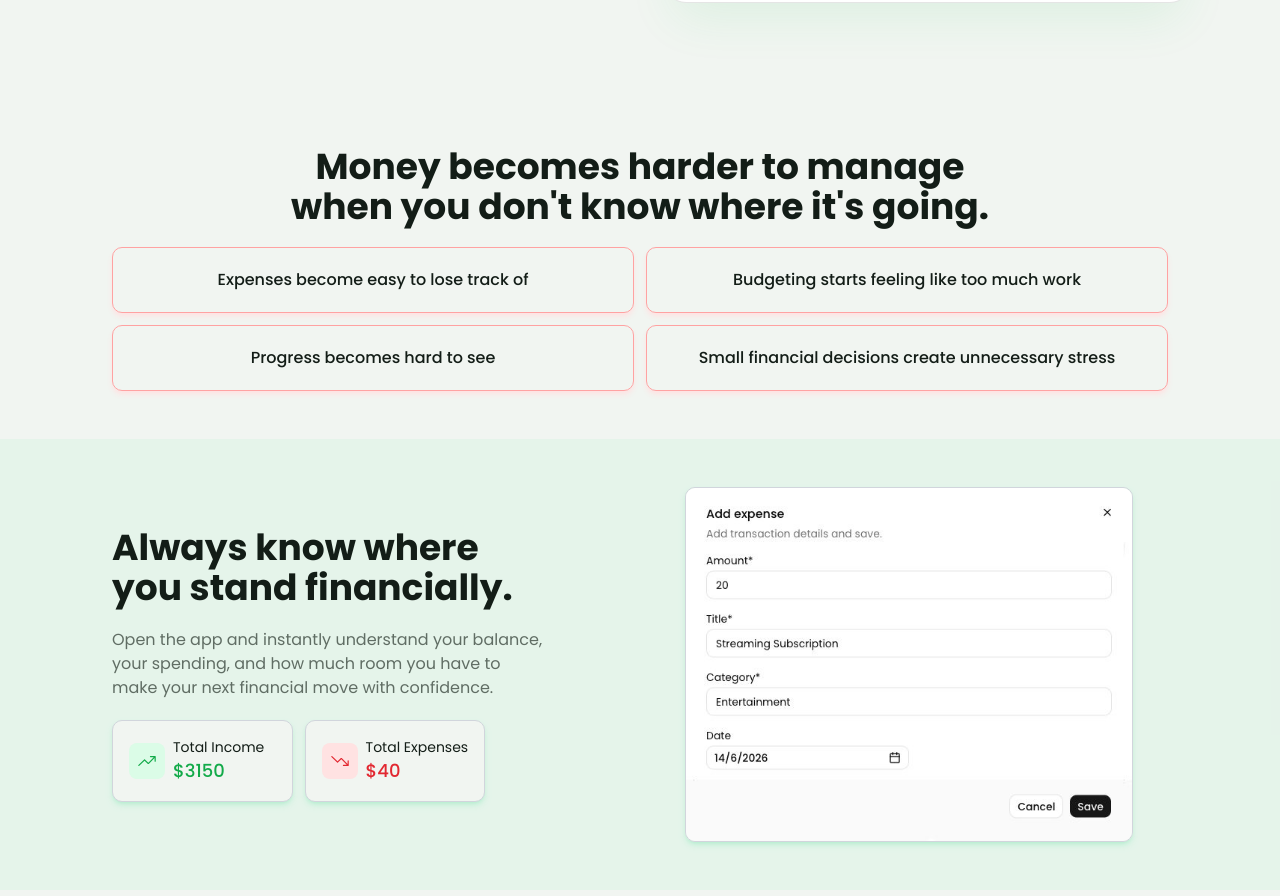
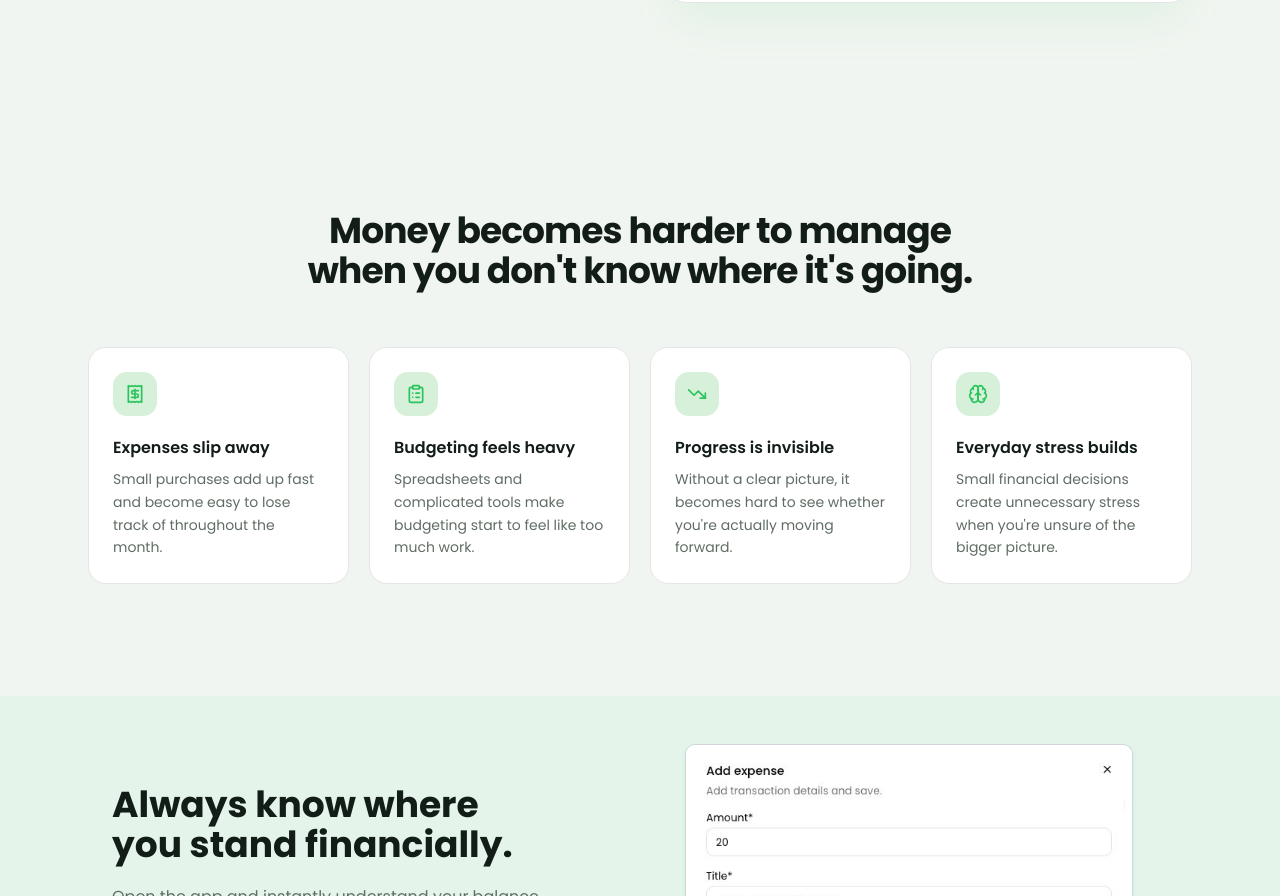
Before and after one commit to Elix-lab/finance-app, a Next.js app: page / in a window 1280 px wide. Shown: the part 790-1686 px from the top of the page. Built offline with nearby package versions, Linux system fonts and the light colour scheme.

Commit message:
Reastyled Stakes.tsx

```diff
--- a/src/components/home-page/Hero.tsx
+++ b/src/components/home-page/Hero.tsx
@@ -5,7 +5,7 @@ function Hero() {
   return (
     <section>
       <div className="grid lg:grid-cols-2 items-center px-6 py-16 max-w-6xl mx-auto gap-12 lg:py-24">
-        {/* First half */}
+        {/* FIRST HALF */}
         <div className="flex flex-col gap-5 items-center text-center lg:text-start lg:items-start">
           <h1 className="text-4xl font-bold tracking-tight sm:text-5xl lg:text-6xl xl:text-6xl text-pretty max-w-4xl">
             The simplest way to track your finances
@@ -16,12 +16,12 @@ function Hero() {
           </p>
           <Link
             href="/dashboard"
-            className="w-full max-w-xl lg:w-fit text-xs font-medium bg-primary text-primary-foreground rounded-full px-2.5 py-1.5"
+            className="inline-flex items-center justify-center w-full max-w-xl lg:w-fit text-sm font-medium bg-primary text-primary-foreground rounded-full px-2.5 h-9 py-1.5"
           >
             Start Tracking
           </Link>
         </div>
-        {/* Second half */}
+        {/* SECOND HALF */}
         <div>
           <DashboardMockup/>
         </div>
--- a/src/components/home-page/Stakes.tsx
+++ b/src/components/home-page/Stakes.tsx
@@ -1,25 +1,60 @@
+import {
+  LuReceipt,
+  LuClipboardList,
+  LuTrendingDown,
+  LuBrain,
+} from "react-icons/lu";
+
 const stakes = [
-  "Expenses become easy to lose track of",
-  "Budgeting starts feeling like too much work",
-  "Progress becomes hard to see",
-  "Small financial decisions create unnecessary stress",
+  {
+    id: 1,
+    Icon: LuReceipt,
+    title: "Expenses slip away",
+    description:
+      "Small purchases add up fast and become easy to lose track of throughout the month.",
+  },
+  {
+    id: 2,
+    Icon: LuClipboardList,
+    title: "Budgeting feels heavy",
+    description:
+      "Spreadsheets and complicated tools make budgeting start to feel like too much work.",
+  },
+  {
+    id: 3,
+    Icon: LuTrendingDown,
+    title: "Progress is invisible",
+    description:
+      "Without a clear picture, it becomes hard to see whether you're actually moving forward.",
+  },
+  {
+    id: 4,
+    Icon: LuBrain,
+    title: "Everyday stress builds",
+    description:
+      "Small financial decisions create unnecessary stress when you're unsure of the bigger picture.",
+  },
 ];
 
 function Stakes() {
   return (
-    <section className="">
-      <div className="flex flex-col items-center gap-5 m-auto py-12 px-4 sm:px-8 lg:px-12 max-w-6xl">
-        <h2 className="text-2xl font-bold text-center text-balance sm:max-w-xl lg:max-w-3xl lg:text-3xl xl:text-4xl">
+    <section>
+      <div className="max-w-6xl mx-auto px-6 py-20 lg:py-28">
+        <h2 className="text-balance text-3xl font-bold tracking-tight sm:text-4xl max-w-2xl mx-auto text-center">
           Money becomes harder to manage when you don&apos;t know where
           it&apos;s going.
         </h2>
-        <ul className="flex flex-col gap-3 md:grid grid-cols-2 w-full">
-          {stakes.map((stake, index) => (
+        <ul className="mt-14 grid gap-5 sm:grid-cols-2 lg:grid-cols-4">
+          {stakes.map(({ id, Icon, title, description }) => (
             <li
-              key={index}
-              className="flex items-center justify-center border rounded-lg p-3 lg:p-5 shadow-md border-red-300 shadow-red-100 hover:bg-red-50"
+              key={id}
+              className="group flex flex-col rounded-2xl border border-border bg-card p-6 transition duration-300 hover:-translate-y-1 hover:border-primary/30 hover:shadow-lg hover:shadow-primary/5"
             >
-              <p className="text-sm font-medium text-center xl:text-base">{stake}</p>
+              <span className="flex items-center justify-center size-11 bg-accent rounded-xl text-primary group-hover:bg-primary group-hover:text-primary-foreground transition-colors">
+                <Icon className="w-5 h-5"/>
+              </span>
+              <h3 className="mt-5 text-base font-semibold">{title}</h3>
+              <p className="mt-2 text-sm text-muted-foreground leading-relaxed">{description}</p>
             </li>
           ))}
         </ul>
--- a/src/contexts/themeContext.tsx
+++ b/src/contexts/themeContext.tsx
@@ -20,12 +20,17 @@ const ThemeContext = createContext<ThemeContext | null>(null);
 
 // Provider
 export function ThemeProvider({ children }: { children: React.ReactNode }) {
-  const [theme, setTheme] = useState(() => {
-    if(typeof window === 'undefined') return 'light'
+  const [theme, setTheme] = useState('light')
 
-    return localStorage.getItem('theme') ?? 'light'
-  });
+  // Initial render theme adaptation
+  // Using useEffect to avoid Hydration prblems due to possible conflict between the server and the client
+  useEffect(() => {
+    let stored = typeof window === 'undefined' ? 'light' : localStorage.getItem('theme')
+    if(stored) setTheme(stored)
+  }, [])
 
+  // Change theme
+  // This doesn't trigger a re-render, it makes the browser recalculate the CSS
   useEffect(() => {
     document.documentElement.classList.remove("light", "dark");
     document.documentElement.classList.add(theme)
```
